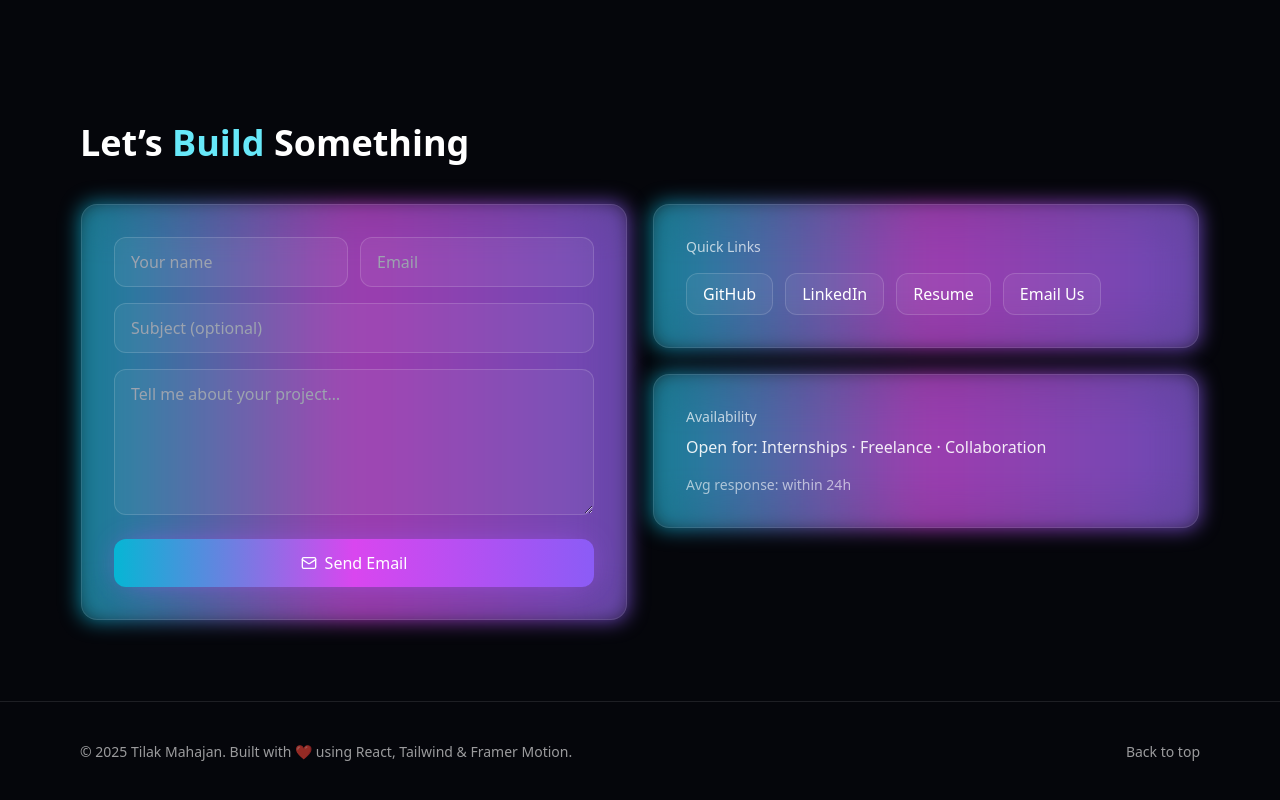
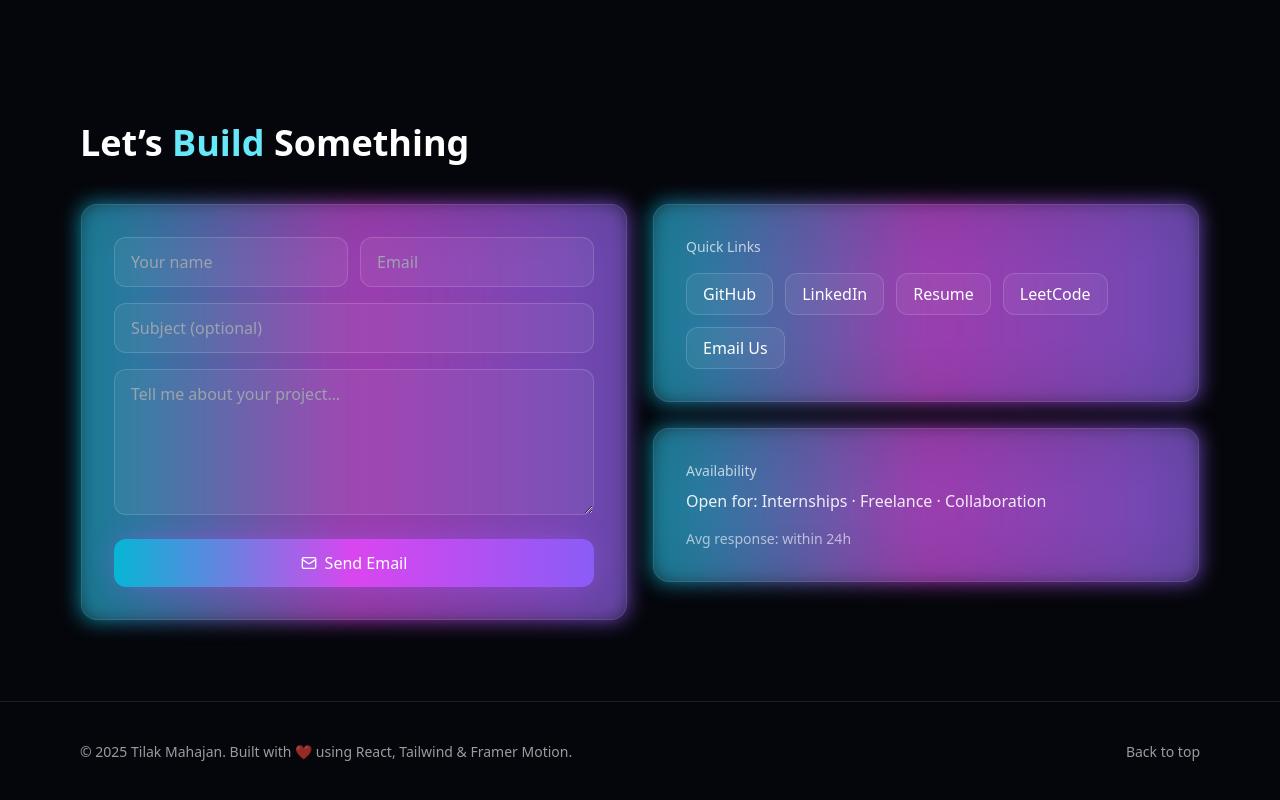
Before and after one commit to Tilakmahajan/futuristic-portfolio, a React (Vite) app: page / in a window 1280 px wide. Shown: the part 1872-2672 px from the top of the page. Built offline with nearby package versions, Linux system fonts and the light colour scheme.

Commit message:
Added LeetCode link

```diff
--- a/src/FuturisticPortfolio.jsx
+++ b/src/FuturisticPortfolio.jsx
@@ -557,6 +557,7 @@ export default function FuturisticPortfolio() {
                                         <a href="https://github.com/Tilakmahajan" className="rounded-xl border border-white/15 bg-white/5 px-4 py-2 hover:border-cyan-400/60">GitHub</a>
                                         <a href="https://www.linkedin.com/in/tilak-mahajan/" className="rounded-xl border border-white/15 bg-white/5 px-4 py-2 hover:border-cyan-400/60">LinkedIn</a>
                                         <a href="/Tilak_Mahajan_tilakmahajan1610@gmail.com.pdf" className="rounded-xl border border-white/15 bg-white/5 px-4 py-2 hover:border-cyan-400/60">Resume</a>
+                                        <a href="/https://leetcode.com/u/tilakmahajan/" className="rounded-xl border border-white/15 bg-white/5 px-4 py-2 hover:border-cyan-400/60">LeetCode</a>
                                         <a className="rounded-xl border border-white/15 bg-white/5 px-4 py-2 hover:border-cyan-400/60" href="mailto: tilakmahajan1610@gmail.com">Email Us</a>
                                     </div>
                                 </div>
```
